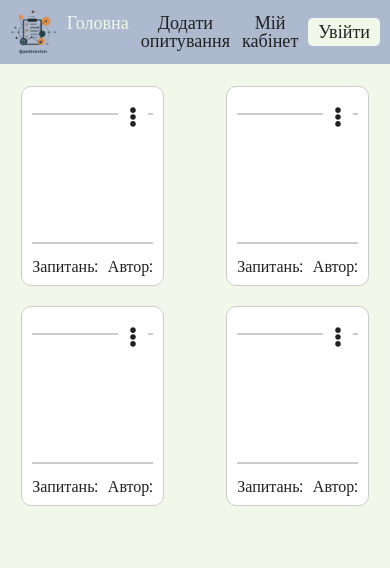
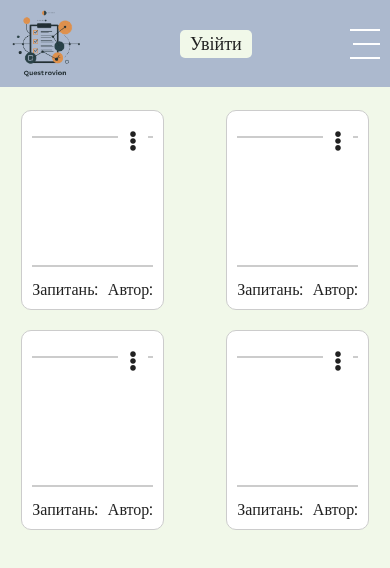
Before and after one commit to PetroYar/ElitTech-fronend, a React (Vite) app: page / in a window 390 px wide. Shown: the top 568 px of the page. Built offline with nearby package versions, Linux system fonts and the light colour scheme.

Commit message:
burger menu

```diff
--- a/src/components/Header/Header.jsx
+++ b/src/components/Header/Header.jsx
@@ -1,17 +1,39 @@
 import { Link, NavLink } from "react-router-dom";
 import styles from "./Header.module.scss";
+import useWindowSize from "../../hooks/useWindowSize";
+import { useState } from "react";
 
 const Header = (props) => {
-  const user = true
+  const [activeBurger, setActiveBurger] = useState(false);
+
+  const { width } = useWindowSize();
+  const mobile = 540;
+
+  const user = true;
+
+ const toggleBurger = () => {
+   setActiveBurger(!activeBurger);
+
+   if (!activeBurger) {
+     document.body.style.overflow = "hidden";
+   } else {
+     document.body.style.overflow = "";
+   }
+ };
+
+const closeBurger = () => {
+  setActiveBurger(false);
+  document.body.style.overflow = "";
+};
   return (
     <header className={styles.header}>
       <div className={styles.container}>
-        <div className={styles.logo}>
+        <Link onClick={closeBurger} to={"/"} className={styles.logo}>
           <img src={"./logo.png"} alt="logo question" />
-        </div>
-        <nav>
+        </Link>
+        <nav className={!activeBurger ? styles.isActiveNav : ""}>
           <ul>
-            <li>
+            <li onClick={closeBurger}>
               <NavLink
                 to="/"
                 className={({ isActive }) => (isActive ? styles.active : "")}
@@ -19,7 +41,7 @@ const Header = (props) => {
                 Головна
               </NavLink>
             </li>
-            <li>
+            <li onClick={closeBurger}>
               <NavLink
                 to="/add-survey"
                 className={({ isActive }) => (isActive ? styles.active : "")}
@@ -27,7 +49,7 @@ const Header = (props) => {
                 Додати опитування
               </NavLink>
             </li>
-            <li>
+            <li onClick={closeBurger}>
               <NavLink
                 to="/office"
                 className={({ isActive }) => (isActive ? styles.active : "")}
@@ -44,6 +66,16 @@ const Header = (props) => {
         ) : (
           <button className={styles.login}>Вийти</button>
         )}
+        {mobile > width && (
+          <button
+            onClick={toggleBurger}
+            className={`${styles.burger} ${
+              activeBurger ? styles.isActive : ""
+            } `}
+          >
+            <span></span>
+          </button>
+        )}
       </div>
     </header>
   );
--- a/src/components/Header/Header.module.scss
+++ b/src/components/Header/Header.module.scss
@@ -2,7 +2,7 @@
 .header {
   background: $header-color;
   .container {
-    padding: toRem(10) ;
+    padding: toRem(10);
     @include adaptiveValue("margin-bottom", 60, 20);
     max-width: 1600px;
     margin: 0 auto;
@@ -10,7 +10,8 @@
     align-items: center;
     justify-content: space-between;
     gap: toRem(10);
-    @include adaptiveValue("font-size",20 ,18 );
+    @include adaptiveValue("font-size", 20, 18);
+    overflow: hidden;
     .logo {
       @include adaptiveValue("width", 100, 70);
       img {
@@ -24,13 +25,97 @@
     li {
       text-align: center;
     }
-    .login{
-    background: $background-color;
-    padding: toRem(5) toRem(10);
-    border-radius: 5px;
+    .login {
+      background: $background-color;
+      padding: toRem(5) toRem(10);
+      border-radius: 5px;
     }
-    .active{
+    .active {
       color: $background-color;
+    }
+    @media (max-width: $mobileSmall) {
+      nav {
+        z-index: 2;
+        width: 50%;
+        height: 100vh;
+        position: fixed;
+        right: 0;
+        top: 0;
+        background: $header-color;
+        display: flex;
+        align-items: center;
+        justify-content: center;
+        transition: all 0.5s ease-in;
+        ul {
+          flex-direction: column;
+          gap: toRem(30);
+        }
+      }
+      .isActiveNav {
+        right: -100%;
+      }
+      .burger {
+        position: relative;
+        z-index: 10;
+        width: toRem(30);
+        height: toRem(30);
+        &::before {
+          content: "";
+          width: 100%;
+          height: toRem(2);
+          top: 0;
+          left: 0;
+          position: absolute;
+          background: #ffffff;
+          transition: all 1s;
+        }
+        &::after {
+          content: "";
+          width: 100%;
+          height: toRem(2);
+          bottom: 0;
+          left: 0;
+          position: absolute;
+          background: #ffffff;
+          transition: all 1s;
+        }
+        span {
+          position: absolute;
+          top: 0;
+          left: 0;
+          width: 100%;
+          height: 100%;
+          &::before {
+            content: "";
+            transition: right 1s;
+
+            width: 90%;
+            height: toRem(2);
+            top: 50%;
+            right: 0;
+            transform: translateY(-50%);
+            position: absolute;
+            background: #ffffff;
+          }
+        }
+      }
+      .isActive {
+        &::before {
+          transform: rotate(-50deg);
+          top: 3px;
+          transform-origin: right;
+        }
+        &::after {
+          transform: rotate(50deg);
+bottom: 2px;
+          transform-origin: right;
+        }
+        span {
+          &::before {
+            right: -50px;
+          }
+        }
+      }
     }
   }
 }
--- /dev/null
+++ b/src/hooks/useWindowSize.js
@@ -0,0 +1,27 @@
+import { useState, useEffect } from "react";
+
+const useWindowSize = () => {
+  const [windowSize, setWindowSize] = useState({
+    width: undefined,
+    height: undefined,
+  });
+
+  useEffect(() => {
+    const handleResize = () => {
+      setWindowSize({
+        width: window.innerWidth,
+        height: window.innerHeight,
+      });
+    };
+
+    window.addEventListener("resize", handleResize);
+
+    handleResize();
+
+    return () => window.removeEventListener("resize", handleResize);
+  }, []);
+
+  return windowSize;
+};
+
+export default useWindowSize;
--- a/src/styles/variable.scss
+++ b/src/styles/variable.scss
@@ -5,6 +5,9 @@ $maxWidth: 1800;
 $maxWidthContainer: 1400;
 
 $containerPadding: 30;
+
+
+
 
 // Основні кольори
 $primary-color: #3a7bd5; // яскравий синій для основних елементів
```
Also changed, not shown: src/hooks/useAuth.js (renamed from src/hooks/useAuth.jsx).
